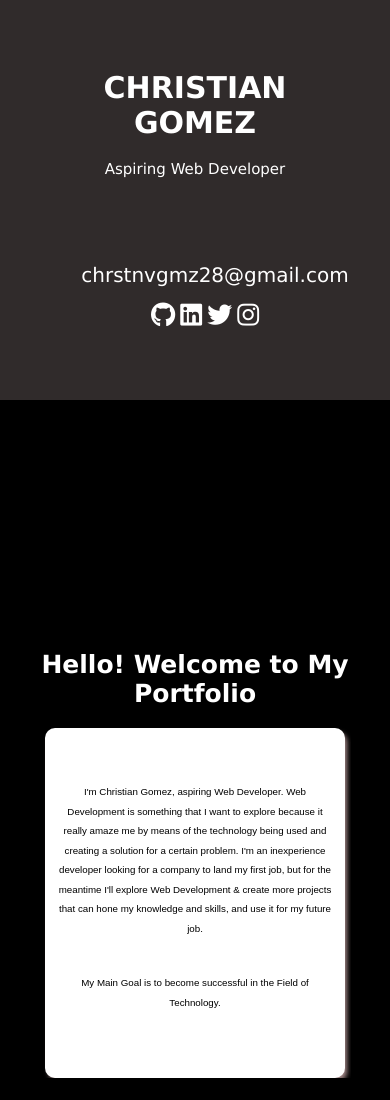
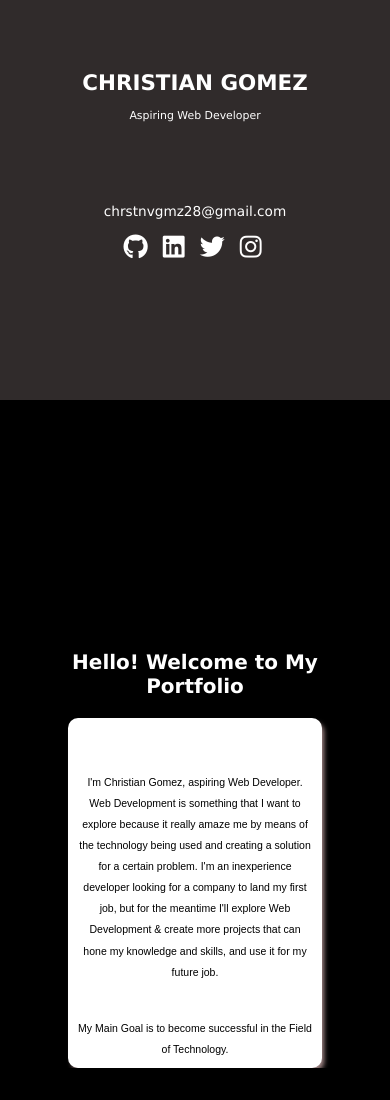
Before and after one commit to Chrstngmz/Chrstngmz-github.io, a plain HTML site: page index.html in a window 390 px wide. Shown: the top 1100 px of the page. Drawn offline with Linux system fonts and the light colour scheme.

Commit message:
Update Main.css

```diff
--- a/Main.css
+++ b/Main.css
@@ -203,16 +203,16 @@ footer{
         padding: 0;
     }
     .socials p{
-        margin: 10px 0 0 20px;
+        margin: 10px 20px 0 0;
         text-align: center;
     }
     .list-socials{
         text-align: center;
-        margin: 0 20px 0 0;
+        margin: 0 35px 0 0;
     }
     .list-socials li{
         margin: 0 0 0 0;
-        padding: 0 0 0 0;
+        padding: 0 10px 0 0;
         display: inline;
     }
    #left-panel{
@@ -249,6 +249,9 @@ footer{
     }
 }
 @media(max-width: 720px){
+    #welcome-greeting{
+        height:800px;
+    }
     #welcome-greeting h1{
         font-size: 25px;
     }
@@ -256,16 +259,62 @@ footer{
         width: 90%;
     }
     .greeting p {
-        font-size: 2.5vw;
+        font-size: 2.8vw;
         margin: 35px 0 0 0;
         padding: 0 0 0 0;
         line-height: 2;
     }
     .education img{
-        padding-left: 25px;
+        padding-left: 10px;
     }
     .skills-wrapper img{
         width: 60px;
         padding-right: 20px;
     }
 }
+
+@media(max-width:500px){
+    #welcome-greeting{
+        height: 700px;
+    }
+    .education img{
+        width: 60vw;
+    }
+    #myProjects{
+        width: 100vw;
+    }
+    footer p{
+        font-size: 3vw;
+    }
+}
+
+@media(max-width:420px){
+    .full-name h1{
+        font-size: 5.5vw;
+    }
+    .full-name p{
+        font-size: 2.8vw;
+    }
+    .socials p{
+        font-size: 3.5vw;
+    }
+    #welcome-greeting h1{
+        font-size: 20px;
+    }
+    .greeting{
+        width: 60vw;
+    }
+    .greeting p{
+        font-size: 2.7vw;
+    }
+    .skills-container{
+        width: 100vw;
+    }
+    .skills-container h1{
+        font-size: 6vw;
+    }
+    .skills-wrapper img{
+        width: 13vw;
+        padding-right: 15px;
+    }
+}
```
